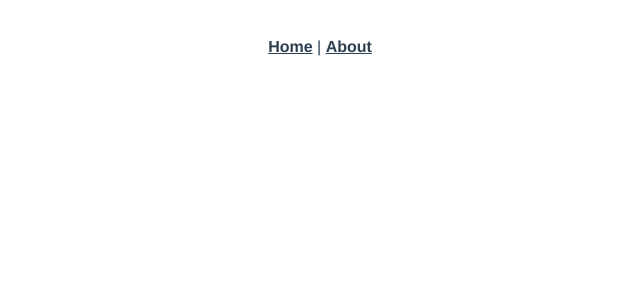
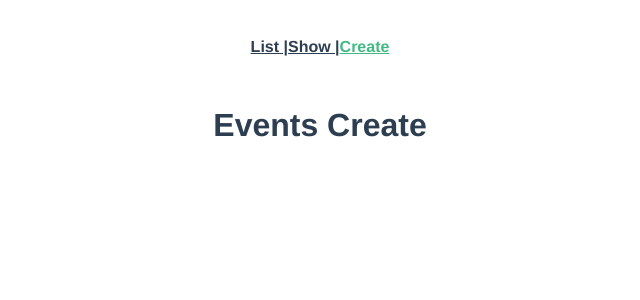
Before and after one commit to LucasVmigotto/vue-mastery, a Vue app in the folder real-world-vuejs/: page /#/event/create in a window 1280 px wide. Shown: the top 300 px of the page, without its empty margins (320-960 px from the left). Built offline with nearby package versions, Linux system fonts and the light colour scheme.

Commit message:
Vue router basics

```diff
--- a/real-world-vuejs/src/App.vue
+++ b/real-world-vuejs/src/App.vue
@@ -1,8 +1,9 @@
 <template>
   <div id="app">
     <div id="nav">
-      <router-link to="/">Home</router-link> |
-      <router-link to="/about">About</router-link>
+      <router-link :to="{ name: 'event-list' }">List |</router-link>
+      <router-link :to="{ name: 'event-show' }">Show |</router-link>
+      <router-link :to="{ name: 'event-create' }">Create</router-link>
     </div>
     <router-view/>
   </div>
@@ -10,7 +11,7 @@
 
 <style>
 #app {
-  font-family: "Avenir", Helvetica, Arial, sans-serif;
+  font-family: 'Avenir', Helvetica, Arial, sans-serif;
   -webkit-font-smoothing: antialiased;
   -moz-osx-font-smoothing: grayscale;
   text-align: center;
--- a/real-world-vuejs/src/components/HelloWorld.vue
+++ /dev/null
@@ -1,58 +0,0 @@
-<template>
-  <div class="hello">
-    <h1>{{ msg }}</h1>
-    <p>
-      For a guide and recipes on how to configure / customize this project,<br>
-      check out the
-      <a href="https://cli.vuejs.org" target="_blank" rel="noopener">vue-cli documentation</a>.
-    </p>
-    <h3>Installed CLI Plugins</h3>
-    <ul>
-      <li><a href="https://github.com/vuejs/vue-cli/tree/dev/packages/%40vue/cli-plugin-babel" target="_blank" rel="noopener">babel</a></li>
-      <li><a href="https://github.com/vuejs/vue-cli/tree/dev/packages/%40vue/cli-plugin-eslint" target="_blank" rel="noopener">eslint</a></li>
-    </ul>
-    <h3>Essential Links</h3>
-    <ul>
-      <li><a href="https://vuejs.org" target="_blank" rel="noopener">Core Docs</a></li>
-      <li><a href="https://forum.vuejs.org" target="_blank" rel="noopener">Forum</a></li>
-      <li><a href="https://chat.vuejs.org" target="_blank" rel="noopener">Community Chat</a></li>
-      <li><a href="https://twitter.com/vuejs" target="_blank" rel="noopener">Twitter</a></li>
-      <li><a href="https://news.vuejs.org" target="_blank" rel="noopener">News</a></li>
-    </ul>
-    <h3>Ecosystem</h3>
-    <ul>
-      <li><a href="https://router.vuejs.org" target="_blank" rel="noopener">vue-router</a></li>
-      <li><a href="https://vuex.vuejs.org" target="_blank" rel="noopener">vuex</a></li>
-      <li><a href="https://github.com/vuejs/vue-devtools#vue-devtools" target="_blank" rel="noopener">vue-devtools</a></li>
-      <li><a href="https://vue-loader.vuejs.org" target="_blank" rel="noopener">vue-loader</a></li>
-      <li><a href="https://github.com/vuejs/awesome-vue" target="_blank" rel="noopener">awesome-vue</a></li>
-    </ul>
-  </div>
-</template>
-
-<script>
-export default {
-  name: "HelloWorld",
-  props: {
-    msg: String
-  }
-};
-</script>
-
-<!-- Add "scoped" attribute to limit CSS to this component only -->
-<style scoped>
-h3 {
-  margin: 40px 0 0;
-}
-ul {
-  list-style-type: none;
-  padding: 0;
-}
-li {
-  display: inline-block;
-  margin: 0 10px;
-}
-a {
-  color: #42b983;
-}
-</style>
--- a/real-world-vuejs/src/router.js
+++ b/real-world-vuejs/src/router.js
@@ -1,24 +1,28 @@
-import Vue from "vue";
-import Router from "vue-router";
-import Home from "./views/Home.vue";
+import Vue from 'vue'
+import Router from 'vue-router'
+import EventList from './views/EventList.vue'
+import EventShow from './views/EventShow.vue'
+import EventCreate from './views/EventCreate.vue'
 
-Vue.use(Router);
+Vue.use(Router)
 
 export default new Router({
   routes: [
     {
-      path: "/",
-      name: "home",
-      component: Home
+      path: '/',
+      name: 'event-list',
+      component: EventList,
+      alias: ['/list']
     },
     {
-      path: "/about",
-      name: "about",
-      // route level code-splitting
-      // this generates a separate chunk (about.[hash].js) for this route
-      // which is lazy-loaded when the route is visited.
-      component: () =>
-        import(/* webpackChunkName: "about" */ "./views/About.vue")
+      path: '/event',
+      name: 'event-show',
+      component: EventShow
+    },
+    {
+      path: '/event/create',
+      name: 'event-create',
+      component: EventCreate
     }
   ]
-});
+})
--- a/real-world-vuejs/src/views/About.vue
+++ /dev/null
@@ -1,5 +0,0 @@
-<template>
-  <div class="about">
-    <h1>This is an about page</h1>
-  </div>
-</template>
--- /dev/null
+++ b/real-world-vuejs/src/views/EventCreate.vue
@@ -0,0 +1,3 @@
+<template>
+  <h1>Events Create</h1>
+</template>
--- /dev/null
+++ b/real-world-vuejs/src/views/EventList.vue
@@ -0,0 +1,3 @@
+<template>
+  <h1>Events Listing</h1>
+</template>
--- /dev/null
+++ b/real-world-vuejs/src/views/EventShow.vue
@@ -0,0 +1,3 @@
+<template>
+  <h1>Events Show</h1>
+</template>
--- a/real-world-vuejs/src/views/Home.vue
+++ /dev/null
@@ -1,18 +0,0 @@
-<template>
-  <div class="home">
-    <img alt="Vue logo" src="../assets/logo.png">
-    <HelloWorld msg="Welcome to Your Vue.js App"/>
-  </div>
-</template>
-
-<script>
-// @ is an alias to /src
-import HelloWorld from "@/components/HelloWorld.vue";
-
-export default {
-  name: "home",
-  components: {
-    HelloWorld
-  }
-};
-</script>
```
